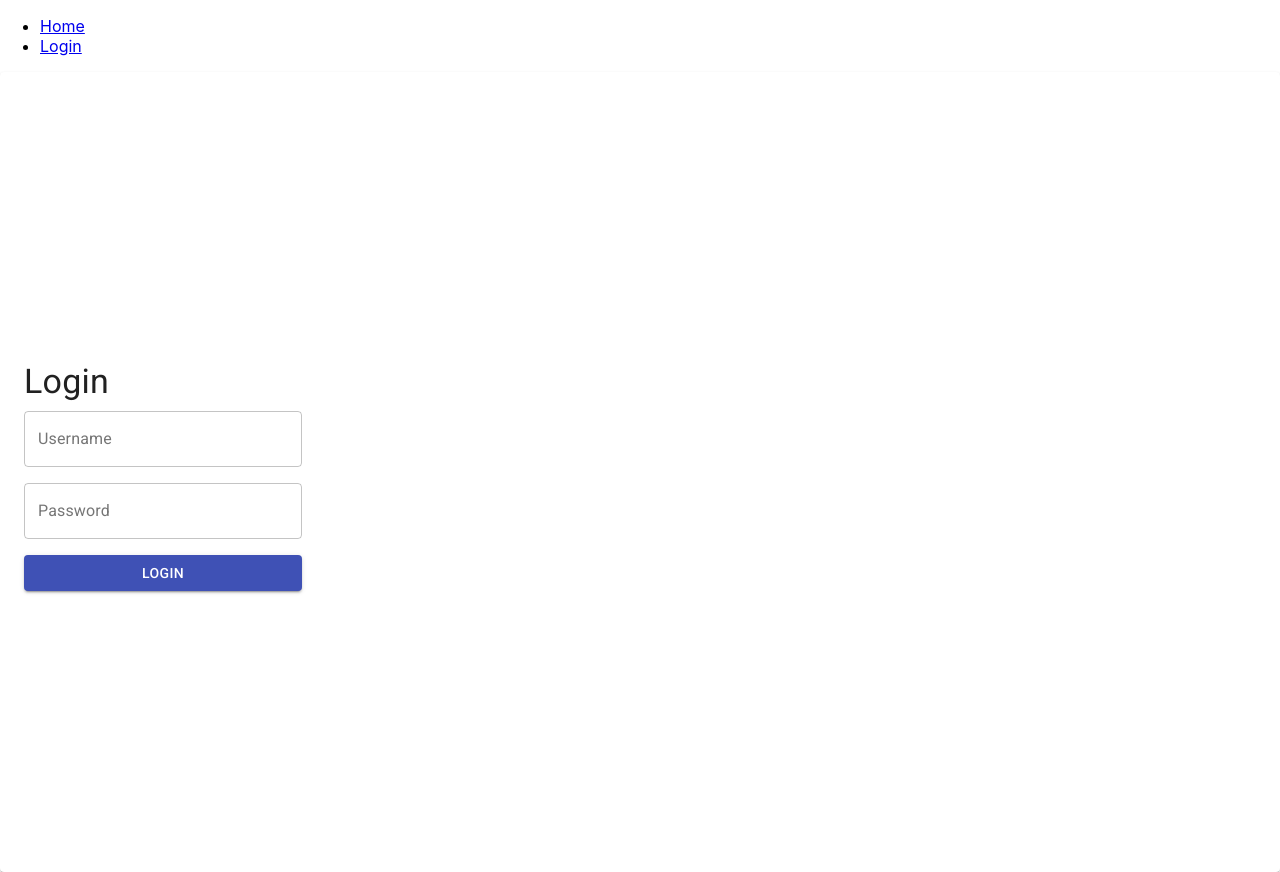
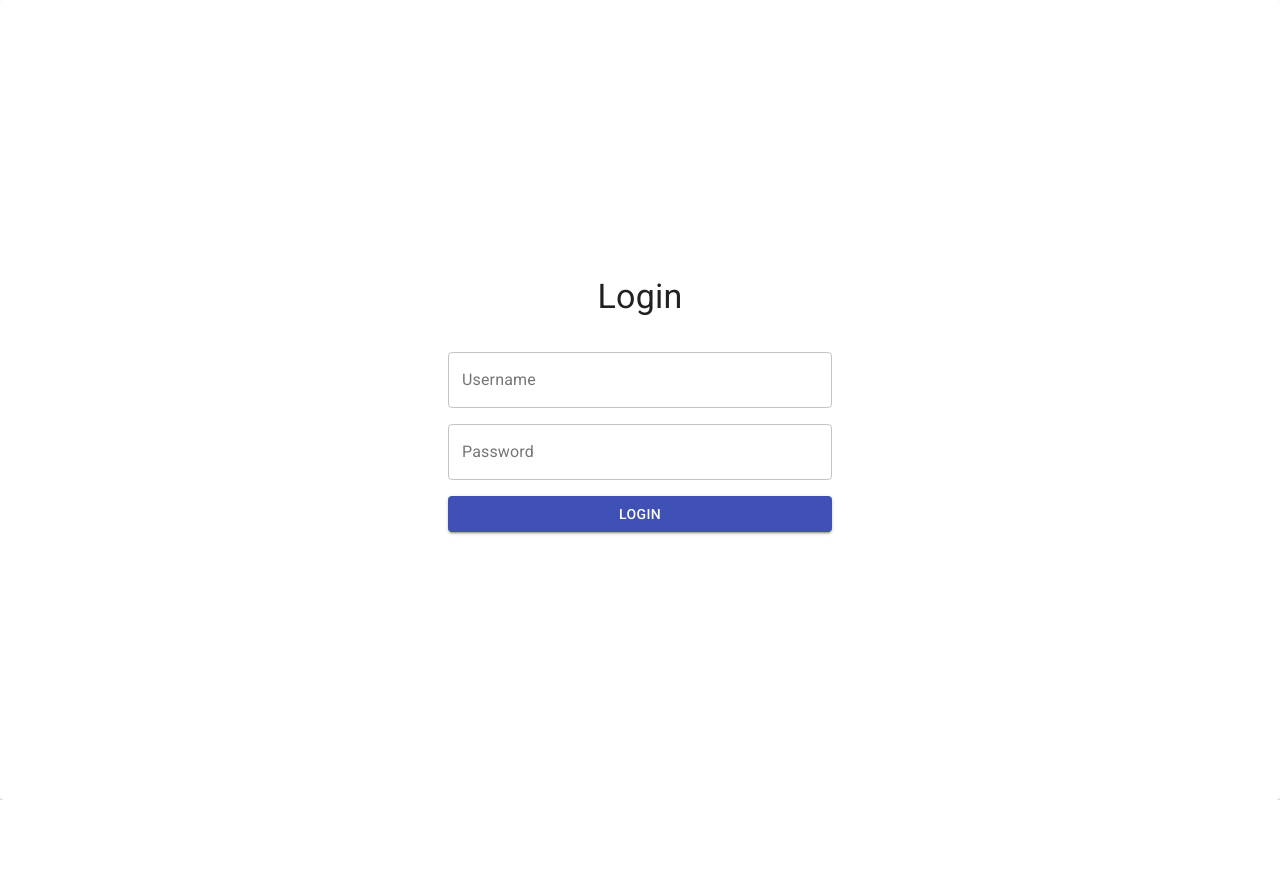
Before and after one commit to jjdechavez/moto-web, a React (Create React App) app: page /login in a window 1280 px wide. After the commit the page ends 800 px from the top, so only its background shows below. Built offline with nearby package versions, Linux system fonts and the light colour scheme.

Commit message:
Fixed redirecting to dashboard after fulfilled the login

```diff
--- a/package.json
+++ b/package.json
@@ -2,6 +2,7 @@
   "name": "inventory-web-app",
   "version": "0.1.0",
   "private": true,
+  "proxy": "http://localhost:5000",
   "dependencies": {
     "@material-ui/core": "^4.9.13",
     "@testing-library/jest-dom": "^4.2.4",
--- a/src/components/PageRoutes.tsx
+++ b/src/components/PageRoutes.tsx
@@ -7,7 +7,7 @@ import {
 } from "react-router-dom";
 import lazyImport from "./lazyImport";
 import ProtectedRoutes from "./utils/ProtectedRoutes";
-import Dashboard from "./dashboard";
+import Dashboard from "./pages/dashboard";
 import Cookie from "./pages/Cookie";
 import Login from "./authentication/Login";
 
@@ -20,10 +20,10 @@ const PageRoutes = (): JSX.Element => {
       <Suspense fallback={<div>Loading...</div>}>
         <Router>
           <div>
-            <ul>
+            {/* <ul>
               <li><Link to="/">Home</Link></li>
               <li><Link to="/login">Login</Link></li>
-            </ul>
+            </ul> */}
             <Switch>
               <ProtectedRoutes exact path="/" component={Dashboard} />
               <Route path="/login" component={Login}></Route>
--- a/src/components/authentication/Login.tsx
+++ b/src/components/authentication/Login.tsx
@@ -1,4 +1,4 @@
-import React, { useState } from 'react';
+import React, { useState, useEffect } from 'react';
 import Typography from '@material-ui/core/Typography';
 import { makeStyles, createStyles, Theme } from '@material-ui/core/styles';
 import Grid from '@material-ui/core/Grid';
@@ -28,7 +28,9 @@ const useStyles = makeStyles((theme: Theme) =>
             margin: theme.spacing(1),
         },
         typo: {
-            margin: theme.spacing(1)
+            margin: theme.spacing(1),
+            textAlign: "center",
+            marginBottom: "1em"
         }
     })
 );
@@ -42,6 +44,7 @@ export default function Login(): JSX.Element {
     const [response, setResponse] = useState<iResponse | null>(null);
 
     const handleLogin = async () => {
+        try {
             const resp = await fetch("http://localhost:5000/user/login", {
                 method: "POST",
                 credentials: "include",
@@ -53,19 +56,23 @@ export default function Login(): JSX.Element {
                     password: pwd
                 })
             });
-
-        setResponse(await resp.json());
+            const json = await resp.json();
+            setResponse(json.message);
+            // localStorage.setItem('login-jwt', json.jwt);
             resp.status === 202 && history.push('/');
+        } catch (error) {
+            setResponse(error);
+        }
     }
 
     return (
         <div className={classes.root}>
             <Card className={classes.card}>
                 <CardContent style={{ height: "inherit" }}>
-                    <Grid container spacing={3} alignItems="center" className={classes.grid}>
-                        <Grid item xs={12} md={6} lg={3}>
+                    <Grid container spacing={3} alignItems="center" justify="center" className={classes.grid}>
+                        <Grid item xs={12} sm={8} md={5} lg={4}>
                             <Typography variant="h4" className={classes.typo}>
-                                Login { response && response.message }
+                                Login
                             </Typography>
                             <form className={classes.form}>
                                 <TextField
--- a/src/components/utils/ProtectedRoutes.tsx
+++ b/src/components/utils/ProtectedRoutes.tsx
@@ -8,39 +8,32 @@ export interface User {
     email: string;
 }
 
-export interface iData {
-    isAuth: boolean;
-    user: User;
-}
-
 const ProtectedRoute = ({ component: Component, ...rest}: any) => {
-    const [data, setData] = useState<iData>({
-        isAuth: false,
-        user: {
-            id: null,
-            firstName: "",
-            lastName: "",
-            email: ""
-        }
-    });
-    const [status, setStatus] = useState<number | null>(null);
     const [isAuthenticated, setIsAuthenticated] = useState<boolean>(false);
+    const [user, setUser] = useState<User | null>(null);
 
     const checkAuth = async () => {
-        const resp = await fetch("http://localhost:5000/user/auth", {
-            credentials: "include"
-        });
-        const json = await resp.json();
-        setData(json.data);
+        try {
+            const resp = await fetch("http://localhost:5000/user/auth", {
+                credentials: "include"
+            });
+            const json = await resp.json();
+            setIsAuthenticated(json.isAuth);
+            setUser(json.user);
+        } catch (error) {
+            console.log(error);
+        }
     }
 
     useEffect(()  => {
         checkAuth();
     }, []);
 
-    useEffect(() => {
-        console.log('update', data)
-    }, [data])
+    if (user === null) {
+        return (
+            <div>Loading...</div>
+        )
+    }
 
     return (
         <Route
@@ -48,7 +41,7 @@ const ProtectedRoute = ({ component: Component, ...rest}: any) => {
             render={(props) => {
                 if (!isAuthenticated) return <Redirect to={{
                     pathname: '/login',
-                    state: {from: rest.path}
+                    state: {from: props.location}
                 }} />
                 return <Component {...props}  />
             }}
```
Also changed, not shown: src/context/AuthContext.tsx (added, +14 -0 lines), src/components/pages/dashboard/index.tsx (renamed from src/components/dashboard/index.tsx). Lines whose indentation alone changed are shown as unchanged.
